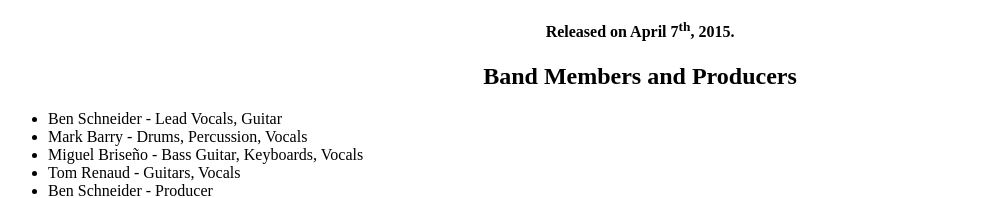
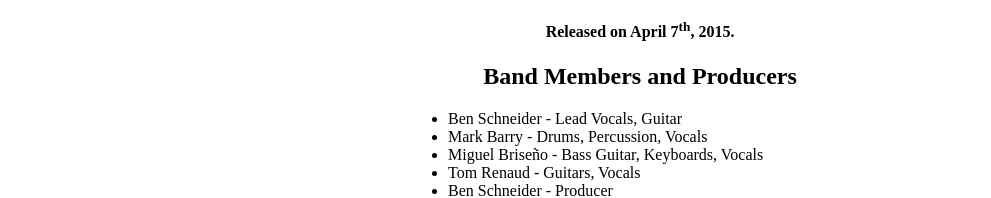
Before and after one commit to panncakemahogany/I2WD-html, a plain HTML site: page Strange Trails.html in a window 1280 px wide. Shown: the part 765-963 px from the top of the page, without its empty margins (0-991 px from the left). Drawn offline with Linux system fonts and the light colour scheme.

Commit message:
Updated the album page with an external css style sheet. I had already included inline and internal styles.

```diff
--- a/Strange Trails.html
+++ b/Strange Trails.html
@@ -9,6 +9,7 @@
                 text-align: center;
             }
         </style>
+        <link href="albumPage.css" rel="stylesheet" type="text/css"/S>
     </head>
     <body>
         <div>
--- /dev/null
+++ b/albumPage.css
@@ -0,0 +1,3 @@
+ul, li {
+    margin-left: 200px;
+}
```
